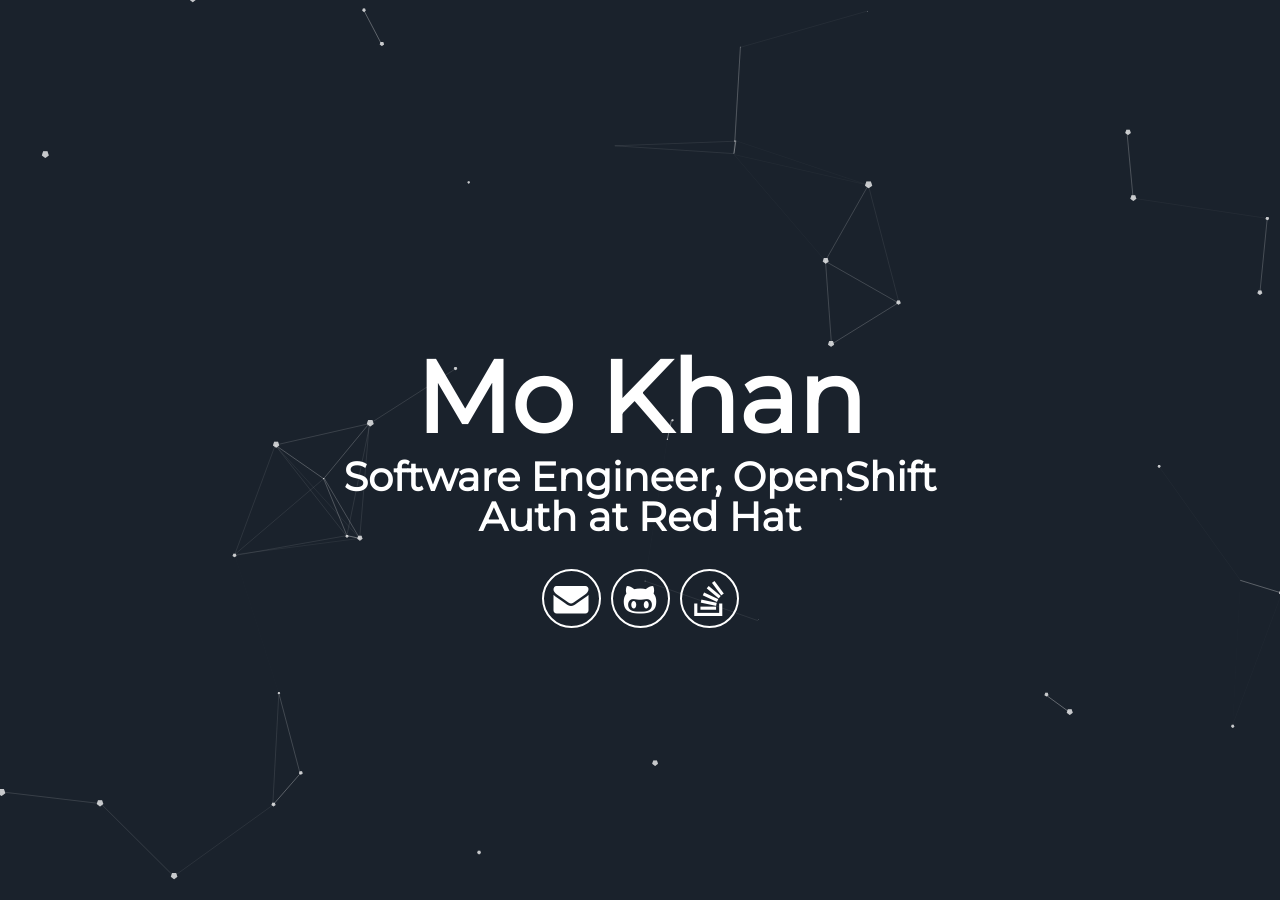
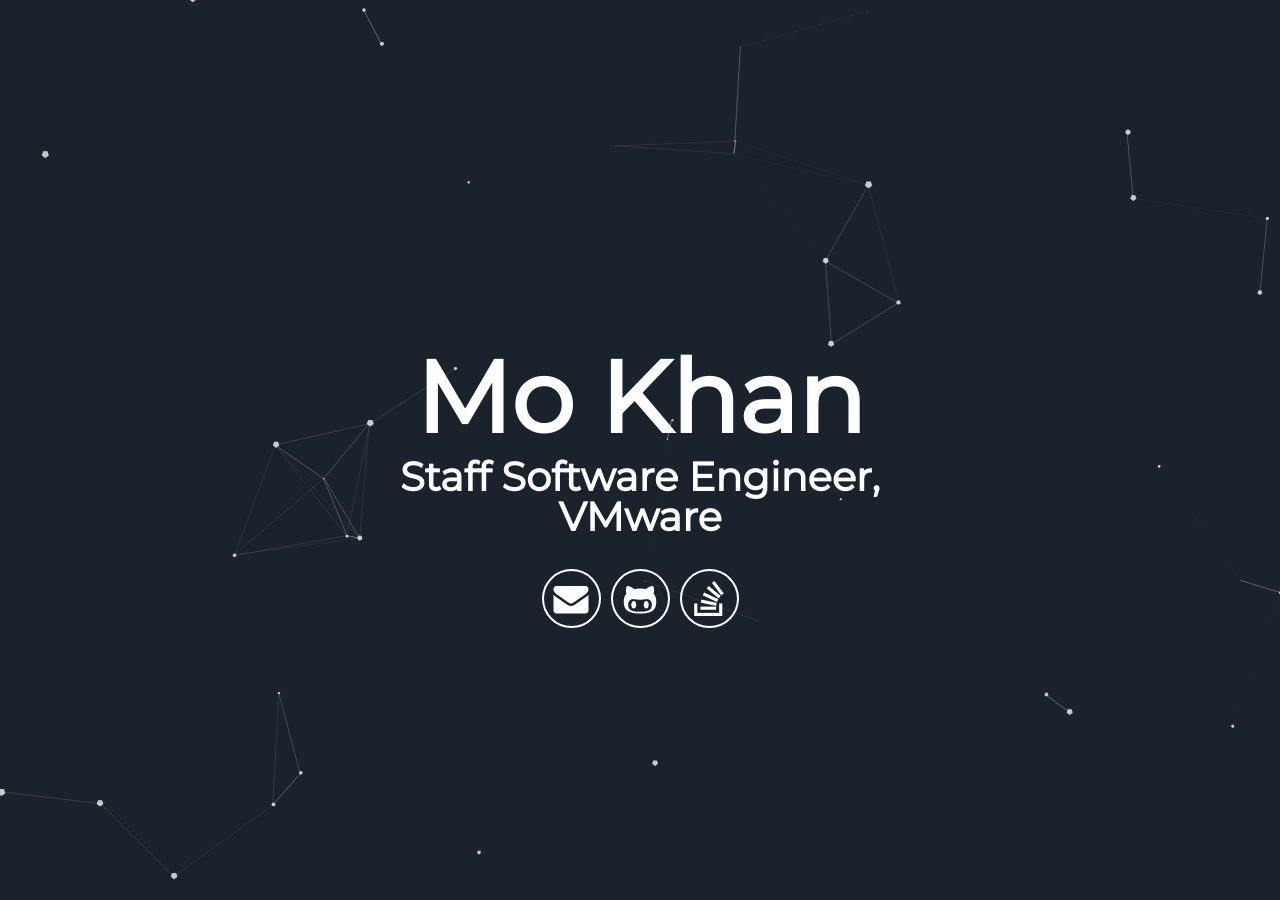
Before and after one commit to enj/enj.github.io, a Jekyll site: the page built from index.html, in a window 1280 px wide. Built offline with Jekyll 4.4.1, drawn with Linux system fonts in a browser that asks for light colours.

Commit message:
Fix employer info

```diff
--- a/_config.yml
+++ b/_config.yml
@@ -1,11 +1,11 @@
 # Site settings
 title: "Mo Khan"
-description: "Software Engineer, OpenShift Auth at Red Hat"
+description: "Staff Software Engineer, VMware"
 url: "https://monis.app"
 
 # User settings
 username: "Mo Khan"
-user_title: "Software Engineer, OpenShift Auth at Red Hat"
+user_title: "Staff Software Engineer, VMware"
 email: "i@monis.app"
 github_username: "enj"
 stack_overflow_cv: "m"
```
